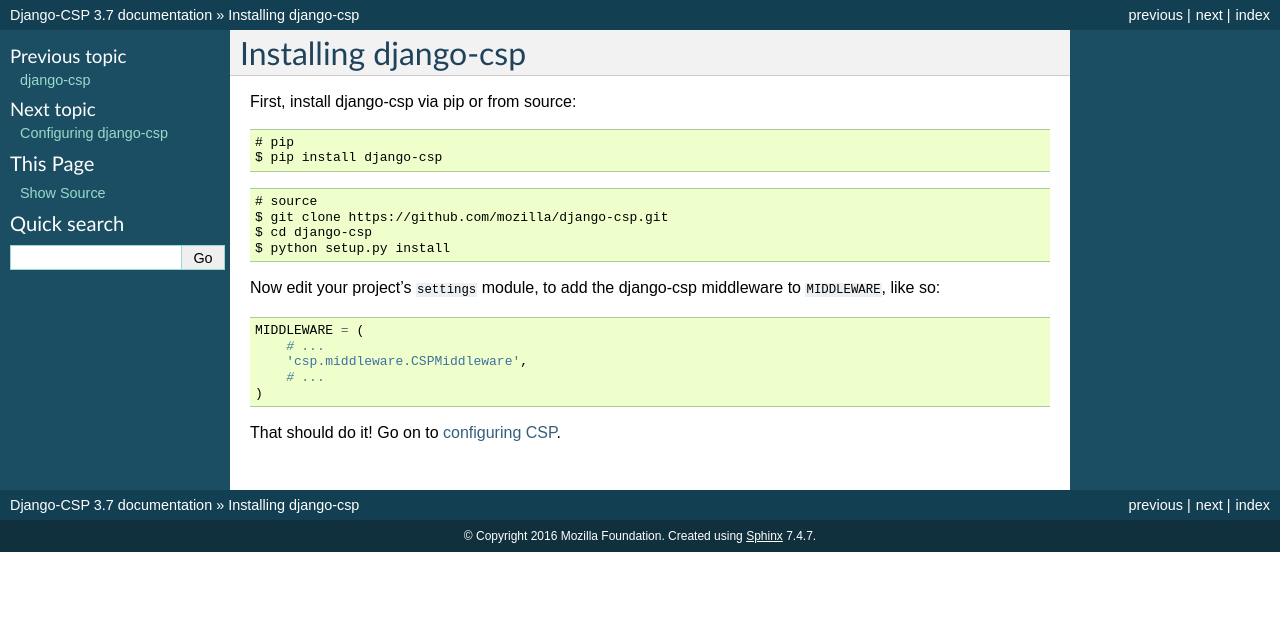
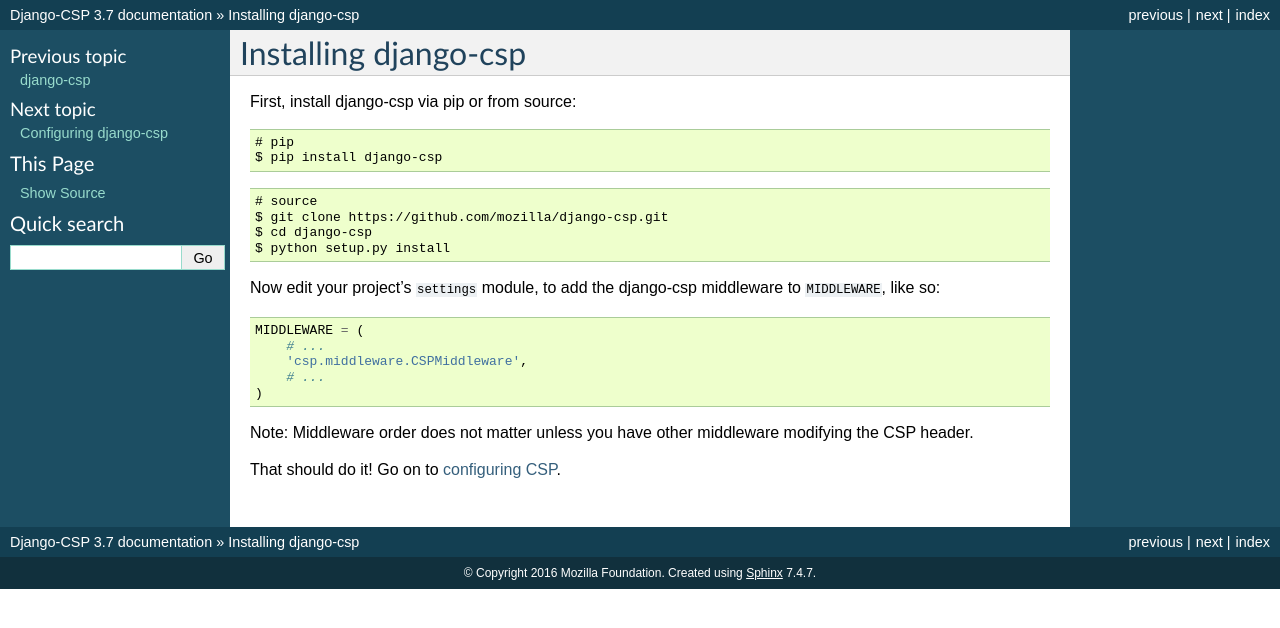
Before and after one commit to mozilla/django-csp, a Sphinx documentation site: the page built from docs/installation.rst, in a window 1280 px wide. Shown: the top 628 px of the page. Built offline with Sphinx 7.4.7, drawn with Linux system fonts in a browser that asks for light colours.

Commit message:
Update installation.rst

```diff
--- a/docs/installation.rst
+++ b/docs/installation.rst
@@ -24,5 +24,6 @@
         'csp.middleware.CSPMiddleware',
         # ...
     )
+Note: Middleware order does not matter unless you have other middleware modifying the CSP header.
 
 That should do it! Go on to :ref:`configuring CSP <configuration-chapter>`.
```
